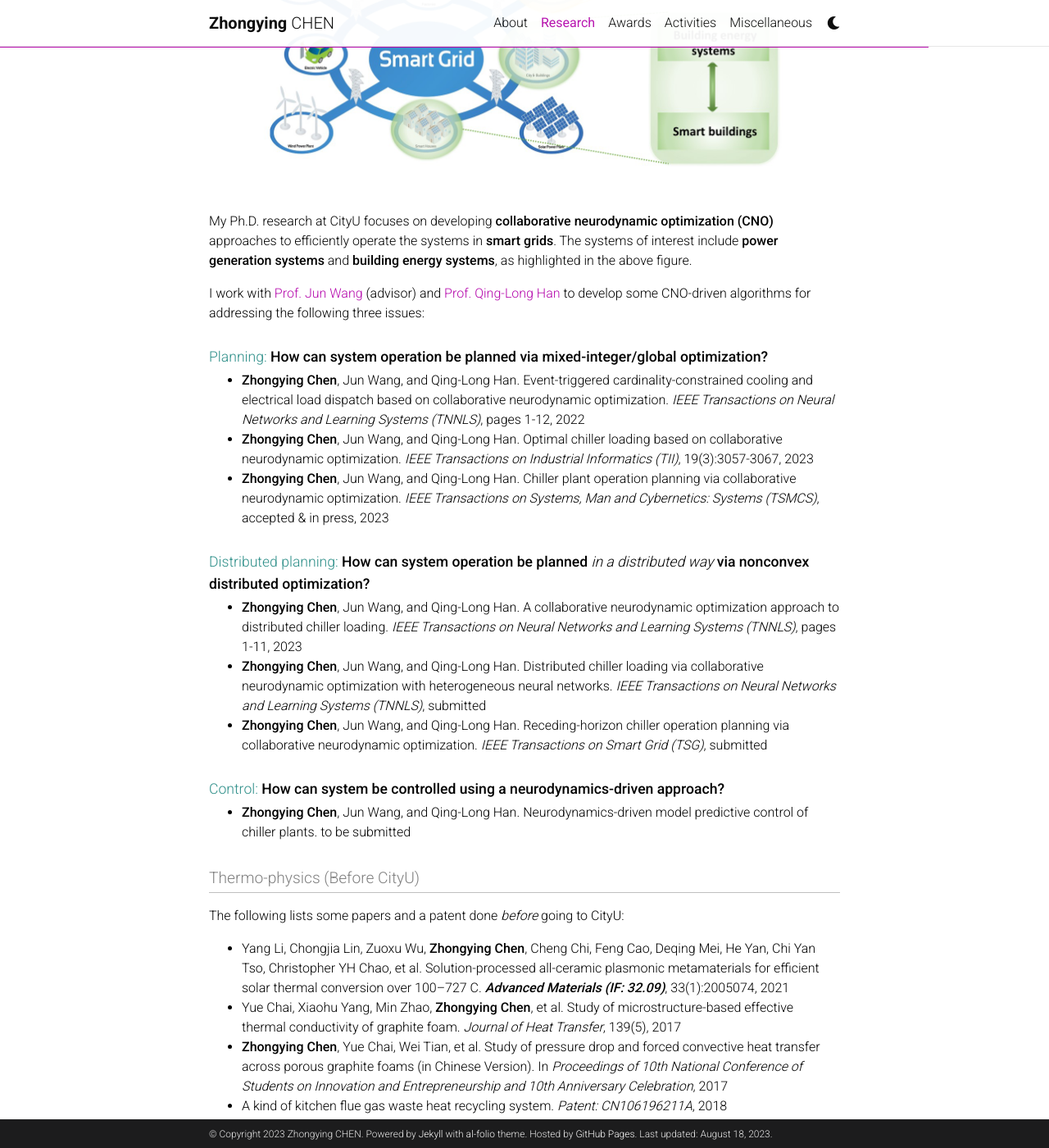
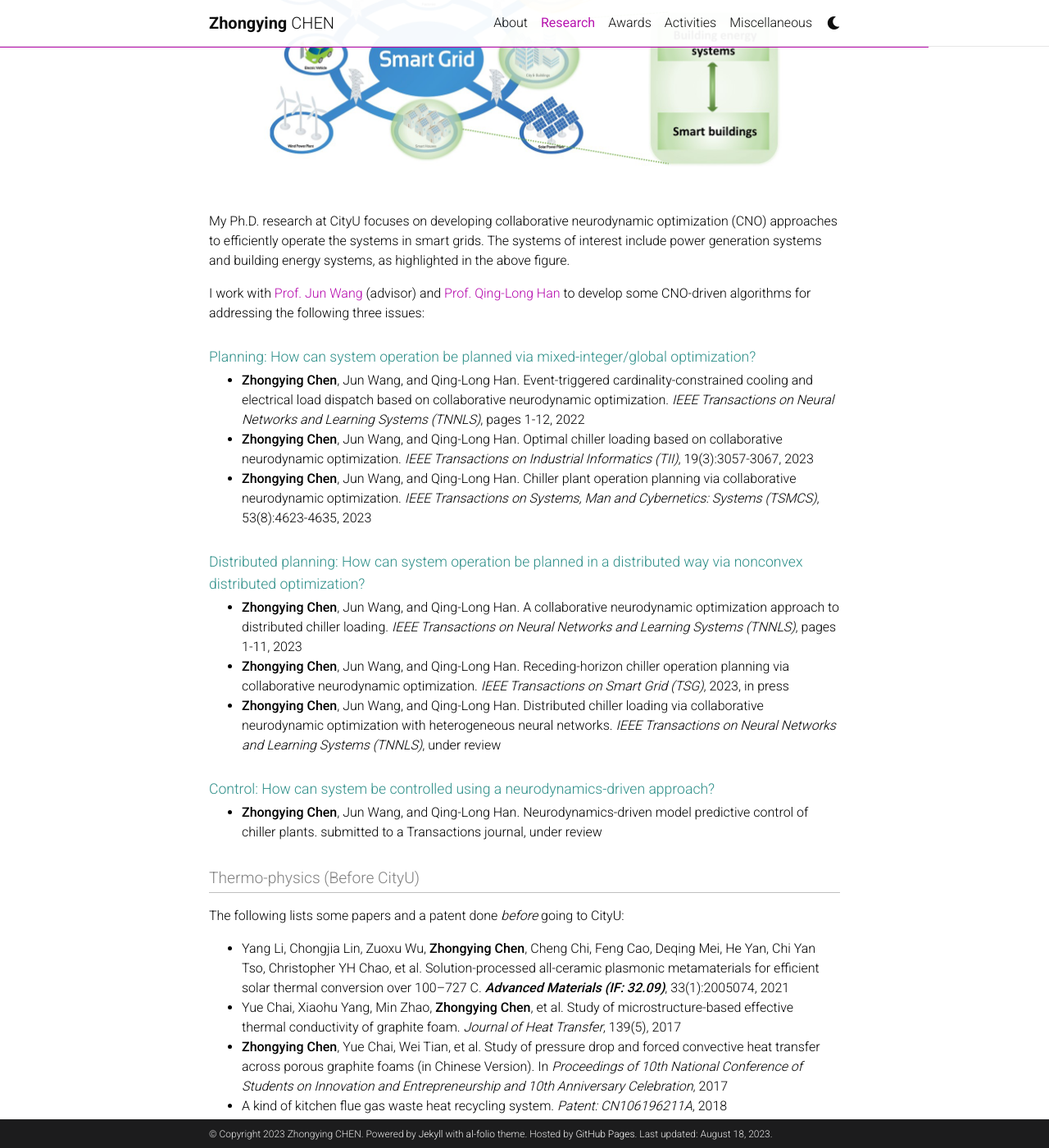
Before and after one commit to zhongyingchen/zhongyingchen.github.io, a Jekyll site: the page built from _pages/Research.md, in a window 1280 px wide and 1400 px high, scrolled down 362 px. Shown: the whole window at 82% size. Built offline with Jekyll 4.4.1, drawn with Linux system fonts in a browser that asks for light colours; comment, search, counter and statistics services are not loaded; a style sheet for code colours, icons or effects is not loaded.

Commit message:
minor revision
TSG paper accepted,
control paper is under review.

```diff
--- a/_pages/Research.md
+++ b/_pages/Research.md
@@ -18,32 +18,32 @@ nav_order: 1
     {% include figure.html path="assets/img/smartgrid.jpg" title="example image" class="img-fluid" %}
   </div>
 </div>
- My Ph.D. research at CityU focuses on developing **collaborative neurodynamic optimization (CNO)** approaches to efficiently operate the systems in **smart grids**.  The systems of interest include **power generation systems** and **building energy systems**, as highlighted in the above figure.
+ My Ph.D. research at CityU focuses on developing collaborative neurodynamic optimization (CNO) approaches to efficiently operate the systems in smart grids.  The systems of interest include power generation systems and building energy systems, as highlighted in the above figure.
 
 
 I work with [Prof. Jun Wang](https://scholars.cityu.edu.hk/en/persons/jun-wang(6d556e00-9da5-4b40-9602-8ee68ce4e526).html) (advisor) and [Prof. Qing-Long Han](https://scholar.google.com.au/citations?user=j0pyptAAAAAJ&hl=en) to develop some CNO-driven algorithms for addressing the following three issues:
 
 
-<span style="position:relative; top:0.7em; right:0em; font-size:1.1em; color:rgba(46,143,137,1)">Planning: **How can system operation be planned via mixed-integer/global optimization?**</span>
+<span style="position:relative; top:0.7em; right:0em; font-size:1.1em; color:rgba(46,143,137,1)">Planning: How can system operation be planned via mixed-integer/global optimization?</span>
 <!-- <hr style="border-top: 1.5px dashed rgba(46,143,137, 0.3) ;">  -->
 
 * **Zhongying Chen**, Jun Wang, and Qing-Long Han. Event-triggered cardinality-constrained cooling and electrical load dispatch based on collaborative neurodynamic optimization. *IEEE Transactions on Neural Networks and Learning Systems (TNNLS)*, pages 1-12, 2022
 * **Zhongying Chen**, Jun Wang, and Qing-Long Han. Optimal chiller loading based on collaborative neurodynamic optimization. *IEEE Transactions on Industrial Informatics (TII)*, 19(3):3057-3067, 2023
-* **Zhongying Chen**, Jun Wang, and Qing-Long Han. Chiller plant operation planning via collaborative neurodynamic optimization. *IEEE Transactions on Systems, Man and Cybernetics: Systems (TSMCS)*, accepted & in press, 2023
+* **Zhongying Chen**, Jun Wang, and Qing-Long Han. Chiller plant operation planning via collaborative neurodynamic optimization. *IEEE Transactions on Systems, Man and Cybernetics: Systems (TSMCS)*, 53(8):4623-4635, 2023
 
 
-<span style="position:relative; top:0.7em; right:0em; font-size:1.1em; color:rgba(46,143,137,1)">Distributed planning: **How can system operation be planned** *in a distributed way* **via nonconvex distributed optimization?**</span>
+<span style="position:relative; top:0.7em; right:0em; font-size:1.1em; color:rgba(46,143,137,1)">Distributed planning: How can system operation be planned in a distributed way via nonconvex distributed optimization?</span>
 <!-- <hr style="border-top: 1.5px dashed rgba(46,143,137, 0.3) ;"> -->
 
 *  **Zhongying Chen**, Jun Wang, and Qing-Long Han. A collaborative neurodynamic optimization approach to distributed chiller loading. *IEEE Transactions on Neural Networks and Learning Systems (TNNLS)*, pages 1-11, 2023
-*  **Zhongying Chen**, Jun Wang, and Qing-Long Han. Distributed chiller loading via collaborative neurodynamic optimization with heterogeneous neural networks. *IEEE Transactions on Neural Networks and Learning Systems (TNNLS)*, submitted
-*  **Zhongying Chen**, Jun Wang, and Qing-Long Han. Receding-horizon chiller operation planning via collaborative neurodynamic optimization. *IEEE Transactions on Smart Grid (TSG)*, submitted
+*  **Zhongying Chen**, Jun Wang, and Qing-Long Han. Receding-horizon chiller operation planning via collaborative neurodynamic optimization. *IEEE Transactions on Smart Grid (TSG)*, 2023, in press
+*  **Zhongying Chen**, Jun Wang, and Qing-Long Han. Distributed chiller loading via collaborative neurodynamic optimization with heterogeneous neural networks. *IEEE Transactions on Neural Networks and Learning Systems (TNNLS)*, under review
 
 
-<span style="position:relative; top:0.7em; right:0em; font-size:1.1em; color:rgba(46,143,137,1)">Control: **How can system be controlled using a neurodynamics-driven approach?**</span>
+
+<span style="position:relative; top:0.7em; right:0em; font-size:1.1em; color:rgba(46,143,137,1)">Control: How can system be controlled using a neurodynamics-driven approach?</span>
 <!-- <hr style="border-top: 1.5px dashed rgba(46,143,137, 0.3) ;"> -->
-* **Zhongying Chen**, Jun Wang, and Qing-Long Han. Neurodynamics-driven model predictive control of chiller plants. to be submitted
-
+* **Zhongying Chen**, Jun Wang, and Qing-Long Han. Neurodynamics-driven model predictive control of chiller plants. submitted to a Transactions journal, under review
 
 
 <span style="position:relative; top:0.7em; right:0em; font-size:1.2em; color:rgba(128,128,128,1)">Thermo-physics (Before CityU)</span>
```
Also changed, not shown: _pages/Awards.md (+1 -1 lines).
